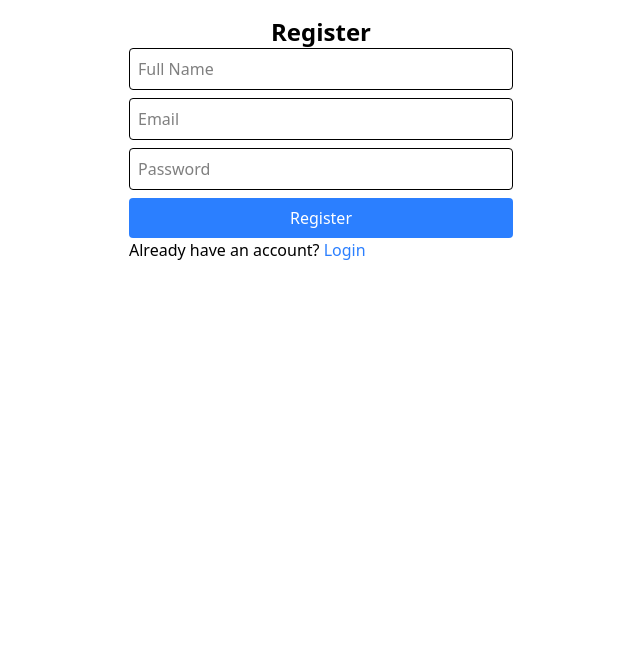
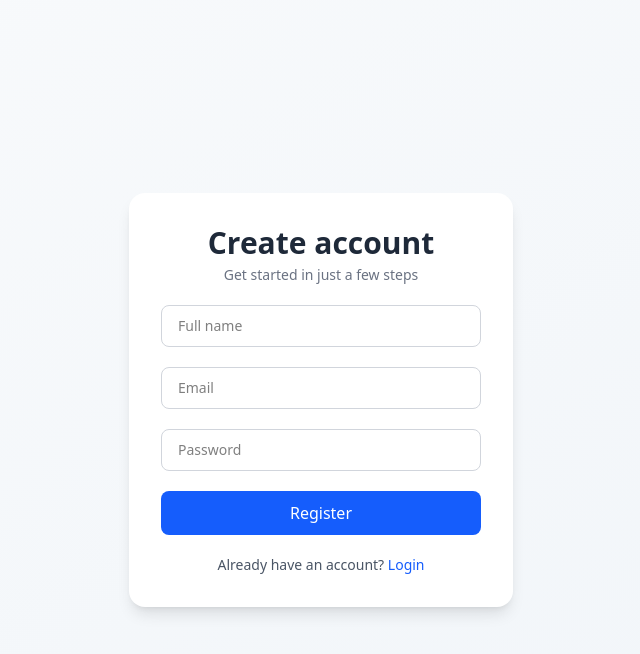
Before and after one commit to Yoni190/servant, a React app in the folder frontend/: page /register in a window 1280 px wide. Shown: the top 654 px of the page, without its empty margins (319-959 px from the left). Built offline with nearby package versions, Linux system fonts and the light colour scheme; the HTML template or start-up script is replaced by a standard one.

Commit message:
Enhance design of login and register screen

```diff
--- a/frontend/src/pages/Login.jsx
+++ b/frontend/src/pages/Login.jsx
@@ -3,14 +3,47 @@ import { Link } from 'react-router-dom'
 
 const Login = () => {
   return (
-    <div>
-       <form action="#" className="w-3/4 max-w-sm mt-4 flex flex-col mx-auto">
-            <h1 className='text-2xl font-bold text-center'>Login</h1>
-           <input type="email" placeholder="Email" className="border p-2 rounded w-full mb-2" />
-           <input type="password" placeholder="Password" className="border p-2 rounded w-full mb-2" />
-           <button type="submit" className="bg-blue-500 text-white p-2 rounded">Login</button>
-           <p>Don't have an account? <Link to="/register" className="text-blue-500">Register</Link></p>
-       </form>
+    <div className="min-h-screen flex items-center justify-center bg-gradient-to-br from-slate-50 to-slate-100 px-4">
+      <form className="w-full max-w-sm bg-white rounded-2xl shadow-lg p-8 space-y-5">
+
+        <div className="text-center">
+          <h1 className="text-3xl font-semibold text-gray-800">
+            Welcome back
+          </h1>
+          <p className="text-sm text-gray-500 mt-1">
+            Sign in to your account
+          </p>
+        </div>
+
+        <input
+          type="email"
+          placeholder="Email"
+          className="w-full rounded-lg border border-gray-300 px-4 py-2.5 text-sm focus:outline-none focus:ring-2 focus:ring-blue-500 focus:border-blue-500 transition"
+        />
+
+        <input
+          type="password"
+          placeholder="Password"
+          className="w-full rounded-lg border border-gray-300 px-4 py-2.5 text-sm focus:outline-none focus:ring-2 focus:ring-blue-500 focus:border-blue-500 transition"
+        />
+
+        <button
+          type="submit"
+          className="w-full bg-blue-600 hover:bg-blue-700 text-white py-2.5 rounded-lg font-medium transition"
+        >
+          Login
+        </button>
+
+        <p className="text-center text-sm text-gray-600">
+          Don&apos;t have an account?{' '}
+          <Link
+            to="/register"
+            className="text-blue-600 hover:text-blue-700 font-medium"
+          >
+            Register
+          </Link>
+        </p>
+      </form>
     </div>
   )
 }
--- a/frontend/src/pages/Register.jsx
+++ b/frontend/src/pages/Register.jsx
@@ -3,15 +3,54 @@ import { Link } from 'react-router-dom'
 
 const Register = () => {
   return (
-    <div>
-        <form action="#" className="w-3/4 max-w-sm mt-4 flex flex-col mx-auto">
-            <h1 className='text-2xl font-bold text-center'>Register</h1>
-            <input type="text" placeholder="Full Name" className="border p-2 rounded w-full mb-2" />
-            <input type="email" placeholder="Email" className="border p-2 rounded w-full mb-2" />
-            <input type="password" placeholder="Password" className="border p-2 rounded w-full mb-2" />
-            <button type="submit" className="bg-blue-500 text-white p-2 rounded">Register</button>
-            <p>Already have an account? <Link to="/" className="text-blue-500">Login</Link></p>
-        </form>
+    <div className="min-h-screen flex items-center justify-center bg-gradient-to-br from-slate-50 to-slate-100 px-4">
+      <form className="w-full max-w-sm bg-white rounded-2xl shadow-lg p-8 space-y-5">
+
+        <div className="text-center">
+          <h1 className="text-3xl font-semibold text-gray-800">
+            Create account
+          </h1>
+          <p className="text-sm text-gray-500 mt-1">
+            Get started in just a few steps
+          </p>
+        </div>
+
+        <input
+          type="text"
+          placeholder="Full name"
+          className="w-full rounded-lg border border-gray-300 px-4 py-2.5 text-sm focus:outline-none focus:ring-2 focus:ring-blue-500 focus:border-blue-500 transition"
+        />
+
+        <input
+          type="email"
+          placeholder="Email"
+          className="w-full rounded-lg border border-gray-300 px-4 py-2.5 text-sm focus:outline-none focus:ring-2 focus:ring-blue-500 focus:border-blue-500 transition"
+        />
+
+        <input
+          type="password"
+          placeholder="Password"
+          className="w-full rounded-lg border border-gray-300 px-4 py-2.5 text-sm focus:outline-none focus:ring-2 focus:ring-blue-500 focus:border-blue-500 transition"
+        />
+
+        <button
+          type="submit"
+          className="w-full bg-blue-600 hover:bg-blue-700 text-white py-2.5 rounded-lg font-medium transition"
+        >
+          Register
+        </button>
+
+        <p className="text-center text-sm text-gray-600">
+          Already have an account?{' '}
+          <Link
+            to="/"
+            className="text-blue-600 hover:text-blue-700 font-medium"
+          >
+            Login
+          </Link>
+        </p>
+
+      </form>
     </div>
   )
 }
```
